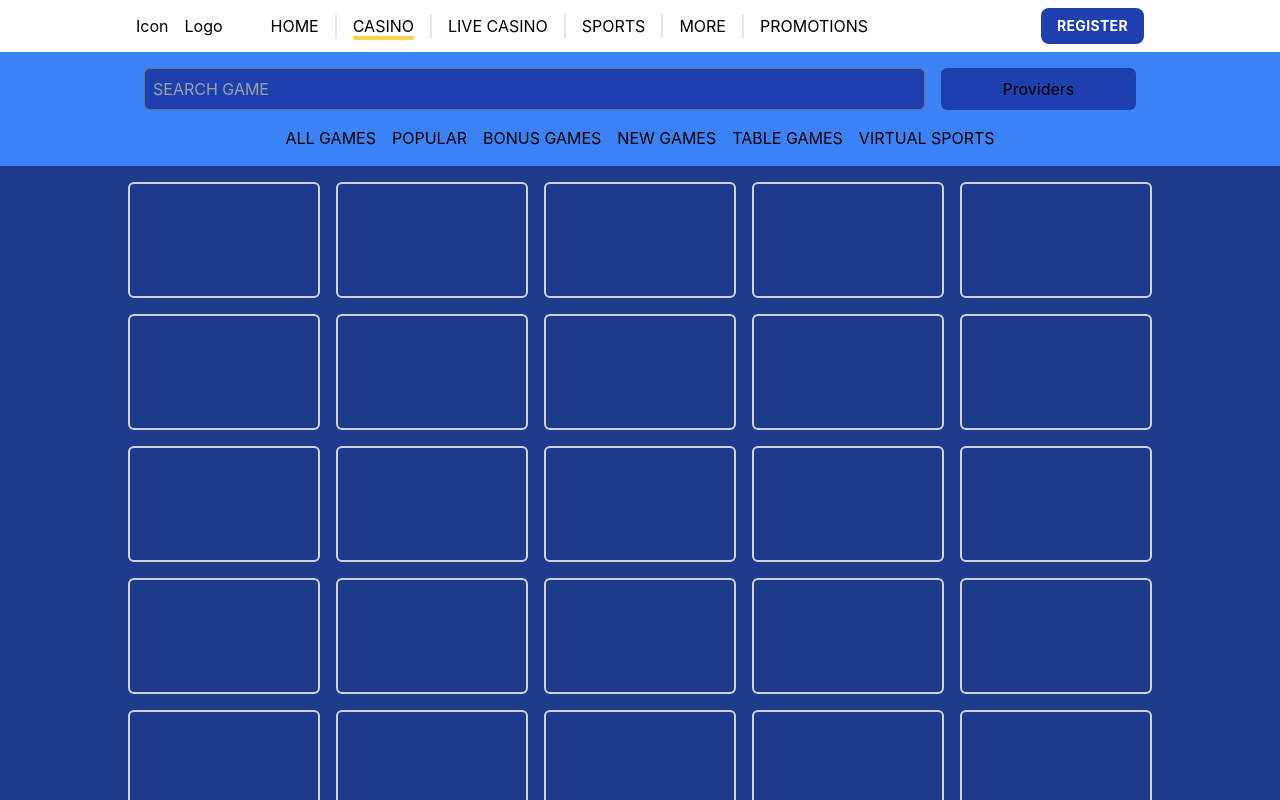
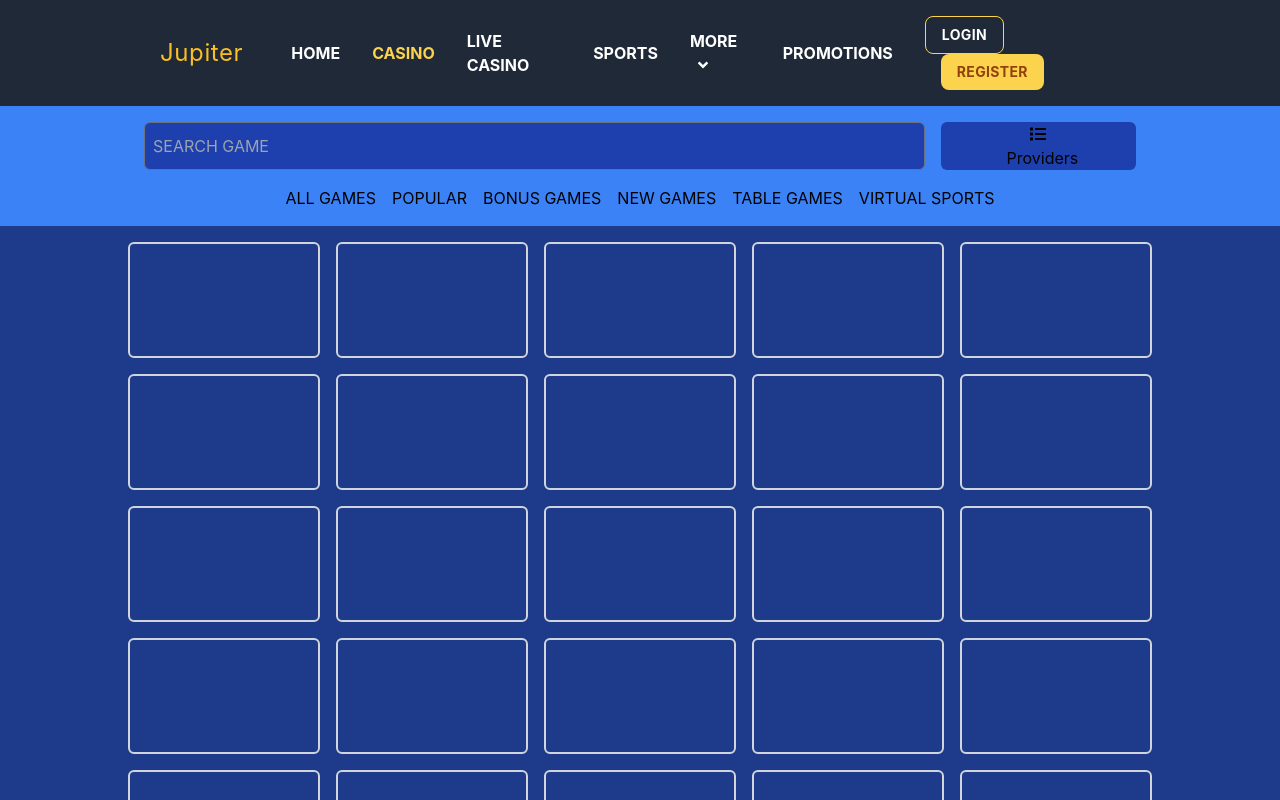
Before and after one commit to MenKNas/jupister-dummy-layout, a React (Create React App) app: page /casino in a window 1280 px wide. Shown: the top 800 px of the page. Built offline with nearby package versions, Linux system fonts and the light colour scheme.

Commit message:
create sidebar, change mobile/desktop header colors and layout, some fixes

```diff
--- a/package.json
+++ b/package.json
@@ -4,14 +4,19 @@
   "private": true,
   "dependencies": {
     "@craco/craco": "^6.1.1",
+    "@fortawesome/fontawesome-svg-core": "^1.2.34",
+    "@fortawesome/free-solid-svg-icons": "^5.15.2",
+    "@fortawesome/react-fontawesome": "^0.1.14",
     "@tailwindcss/postcss7-compat": "^2.0.3",
     "@testing-library/jest-dom": "^5.11.4",
     "@testing-library/react": "^11.1.0",
     "@testing-library/user-event": "^12.1.10",
     "autoprefixer": "^9.8.6",
     "classnames": "^2.2.6",
+    "framer-motion": "^3.9.3",
     "postcss": "^7.0.35",
     "react": "^17.0.1",
+    "react-device-detect": "^1.15.0",
     "react-dom": "^17.0.1",
     "react-router": "^5.2.0",
     "react-router-dom": "^5.2.0",
--- a/src/components/Button/index.js
+++ b/src/components/Button/index.js
@@ -1,11 +1,22 @@
 import * as React from "react";
 
-export default function MainButton({ children, secondary = false }) {
+export default function MainButton({
+  children,
+  secondary = false,
+  className,
+  outline,
+}) {
+  function finalClasses() {
+    return outline
+      ? "bg-transparent border border-yellow-300 text-white"
+      : secondary
+      ? "bg-yellow-300 text-yellow-800"
+      : "bg-blue-800 text-white";
+  }
+
   return (
     <button
-      className={`${
-        secondary ? "bg-yellow-300 text-yellow-800" : "bg-blue-800 text-white"
-      }  font-bold py-2 px-4 rounded-lg outline-none uppercase text-sm tracking-wide truncate`}
+      className={`${finalClasses()} font-bold py-2 px-4 rounded-lg outline-none uppercase text-sm tracking-wide truncate ${className}`}
     >
       {children}
     </button>
--- /dev/null
+++ b/src/components/Layout/Header/SideBar.js
@@ -0,0 +1,60 @@
+import React from "react";
+import { Link } from "react-router-dom";
+import MainButton from "../../Button";
+import { FontAwesomeIcon } from "@fortawesome/react-fontawesome";
+import { faTimes } from "@fortawesome/free-solid-svg-icons";
+// import { motion } from "framer-motion";
+
+function FooterLinks() {
+  return (
+    <div className="flex flex-col text-xs space-y-4 text-white tracking-wider">
+      <Link to="/about"> About Us </Link>
+      <Link to="/"> Contact Us</Link>
+      <Link to="/"> Terms & Conditions </Link>
+      <Link to="/"> Responsible Gaming</Link>
+      <Link to="/"> Privacy Policy </Link>
+    </div>
+  );
+}
+
+export default function SideBar({ showSidebar, setShowSidebar }) {
+  return (
+    <div
+      className="flex flex-col fixed left-0 top-0 bottom-0 text-white bg-gray-800 space-y-4 z-20 p-4 transform-gpu"
+      style={{
+        width: 300,
+        transition: "0.2s ease-in-out",
+        transform: `translateX(${showSidebar ? 0 : -300}px)`,
+      }}
+    >
+      <button
+        onClick={() => setShowSidebar(false)}
+        className="flex text-2xl text-blue-500"
+      >
+        <FontAwesomeIcon icon={faTimes} />
+      </button>
+      <div className="w-5/6 mx-auto">
+        <div className="flex justify-between space-x-4">
+          <MainButton outline className="w-1/2">
+            Login
+          </MainButton>
+          <MainButton secondary className="w-1/2">
+            Register
+          </MainButton>
+        </div>
+        <div className="space-y-4">
+          <div className="flex flex-col space-y-4 uppercase tracking-wider font-bold border-b border-gray-600 py-4">
+            <Link to="/"> Casino</Link>
+            <Link to="/"> Live Casino</Link>
+            <Link to="/"> Table Games</Link>
+            <Link to="/"> Sports</Link>
+            <Link to="/"> Virtual Sports </Link>
+            <Link to="/"> Promotions </Link>
+          </div>
+          {/* <div> Language Selector here </div> */}
+          <FooterLinks />
+        </div>
+      </div>
+    </div>
+  );
+}
--- a/src/components/Layout/Header/index.js
+++ b/src/components/Layout/Header/index.js
@@ -1,69 +1,96 @@
 import * as React from "react";
 import { NavLink } from "react-router-dom";
-import Button from "../../Button";
+import { FontAwesomeIcon } from "@fortawesome/react-fontawesome";
+import { faBars, faAngleDown } from "@fortawesome/free-solid-svg-icons";
+import { isMobile } from "react-device-detect";
+import SideBar from "./SideBar";
+import MainButton from "../../Button";
 
-function Header() {
+function MobileHeader() {
+  const [showSidebar, setShowSidebar] = React.useState(false);
   return (
-    <div className="flex justify-between items-center w-full lg:w-4/5 lg:mx-auto p-2">
+    <>
+      <div className="flex justify-between items-center w-full p-2 bg-gray-800 px-4">
+        <div className="space-x-4">
+          <button
+            className="text-blue-500 text-2xl"
+            onClick={() => setShowSidebar((prev) => !prev)}
+          >
+            <FontAwesomeIcon icon={faBars} />
+          </button>
+          <span className="text-yellow-400 text-2xl tracking-wide">
+            Jupiter
+          </span>
+        </div>
+        <div>
+          <MainButton secondary> Register </MainButton>
+        </div>
+      </div>
+      {showSidebar && (
+        <SideBar showSidebar={showSidebar} setShowSidebar={setShowSidebar} />
+      )}
+    </>
+  );
+}
+
+function DesktopHeader() {
+  return (
+    <div className="flex justify-between items-center py-4 px-40 bg-gray-800">
       <div className="flex justify-between space-x-4 items-center">
-        <button> Icon </button>
-        <div> Logo </div>
-        <div className="hidden lg:flex items-center px-4">
-          <span className="border-r-2 border-gray-200 px-4">
-            <NavLink
-              to="/"
-              className="uppercase border-b-4 border-transparent"
-              activeClassName="border-yellow-300 rounded-sm"
-              exact={true}
-            >
+        <div>
+          <span className="text-yellow-400 text-2xl tracking-wide">
+            Jupiter
+          </span>
+        </div>
+        <div className="hidden lg:flex items-center uppercase px-4 text-white font-bold">
+          <span className="px-4">
+            <NavLink to="/" activeClassName="text-yellow-300" exact={true}>
               Home
             </NavLink>
           </span>
-          <span className="border-r-2 border-gray-200 px-4">
+          <span className="px-4">
             <NavLink
               to="/casino"
-              className="uppercase border-b-4 border-transparent "
-              activeClassName="border-yellow-300 rounded-sm"
+              activeClassName="text-yellow-300"
               exact={true}
             >
               Casino
             </NavLink>
           </span>
-          <span className="border-r-2 border-gray-200 px-4">
+          <span className="px-4">
             <NavLink
               to="/livecasino"
-              className="uppercase border-b-4 border-transparent "
-              activeClassName="border-yellow-300 rounded-sm"
+              activeClassName="text-yellow-300"
               exact={true}
             >
               Live Casino
             </NavLink>
           </span>
-          <span className="border-r-2 border-gray-200 px-4">
+          <span className="px-4">
             <NavLink
               to="/sports"
-              className="uppercase border-b-4 border-transparent "
-              activeClassName="border-yellow-300 rounded-sm"
+              activeClassName="text-yellow-300"
               exact={true}
             >
               Sports
             </NavLink>
           </span>
-          <span className="border-r-2 border-gray-200 px-4">
+          <span className="px-4">
             <NavLink
               to="/livecasino"
-              className="uppercase border-b-4 border-transparent "
-              activeClassName="border-yellow-300 rounded-sm"
+              activeClassName="text-yellow-300"
               exact={true}
             >
               More
+              <span className="ml-2">
+                <FontAwesomeIcon icon={faAngleDown} />
+              </span>
             </NavLink>
           </span>
           <span className="px-4">
             <NavLink
               to="/promotions"
-              className="uppercase border-b-4 border-transparent "
-              activeClassName="border-yellow-300 rounded-sm"
+              activeClassName="text-yellow-300"
               exact={true}
             >
               Promotions
@@ -71,11 +98,16 @@ function Header() {
           </span>
         </div>
       </div>
-      <div>
-        <Button> Register </Button>
+      <div className="space-x-4">
+        <MainButton outline> Login </MainButton>
+        <MainButton secondary> Register </MainButton>
       </div>
     </div>
   );
 }
 
+function Header() {
+  return isMobile ? <MobileHeader /> : <DesktopHeader />;
+}
+
 export default Header;
--- a/src/components/SearchBar/index.js
+++ b/src/components/SearchBar/index.js
@@ -1,13 +1,19 @@
+import { faList } from "@fortawesome/free-solid-svg-icons";
+import { FontAwesomeIcon } from "@fortawesome/react-fontawesome";
 import * as React from "react";
+import { isMobile } from "react-device-detect";
 
 export default function SearchBar() {
   return (
     <div className="flex space-x-4">
       <input
         placeholder={"search game".toUpperCase()}
-        className="p-2 w-4/5 bg-blue-800 border border-gray-500 rounded-md"
+        className="p-2 w-4/5 bg-blue-800 border border-gray-500 rounded-md text-white outline-none"
       />
-      <button className="w-1/5 bg-blue-800 rounded-md"> Providers </button>
+      <button className="w-1/5 bg-blue-800 rounded-md space-x-2 text-md">
+        <FontAwesomeIcon icon={faList} size={isMobile ? "lg" : "md"} />
+        <span className="hidden md:block">Providers </span>
+      </button>
     </div>
   );
 }
--- a/src/components/Views/Home/index.js
+++ b/src/components/Views/Home/index.js
@@ -1,6 +1,6 @@
 import * as React from "react";
 import Carousel from "../../Carousels";
-import Promotions from "../Promotions";
+// import Promotions from "../Promotions";
 import HomeGames from "./HomeGames";
 import LiveCasino from "./LiveCasino";
 import TotalJackpot from "./TotalJackpot";
--- a/src/components/Views/Promotions/index.js
+++ b/src/components/Views/Promotions/index.js
@@ -11,7 +11,7 @@ export default function Promotions({ preview = false }) {
           <PromotionCard preview={preview} className="w-1/2" />
         </div>
       ) : (
-        <div className="w-full grid grid-cols-1 md:grid-cols-2 lg:grid-cols-3 lg:flex-rows-2 items-center gap-8 lg:w-4/5 lg:mx-auto h-full">
+        <div className="w-full grid grid-cols-1 md:grid-cols-2 lg:grid-cols-3 lg:flex-rows-2 items-center gap-8 lg:w-4/5 lg:mx-auto h-full py-10 px-4 lg:px-0">
           <PromotionCard
             className="md:row-span-2 h-full justify-end"
             mainText="Get 750% Welcome Casino Package Bonus"
--- a/tailwind.config.js
+++ b/tailwind.config.js
@@ -2,7 +2,19 @@ module.exports = {
   purge: ["./src/**/*.{js,jsx,ts,tsx}", "./public/index.html"],
   darkMode: false, // or 'media' or 'class'
   theme: {
-    extend: {},
+    extend: {
+      animation: {
+        slidein: "slidein 2s linear 0s",
+      },
+      keyframes: {
+        slidein: {
+          "0%": { transform: "translateX(-100)" },
+          "50%": { transform: "translateX(-50)" },
+          "100%": { transform: "translateX(0)" },
+        },
+      },
+      transitionProperty: { visibility: "visibility" },
+    },
   },
   variants: {
     extend: {},
```
Also changed, not shown: 1 other file (tests, documents, lock files or other folders).
